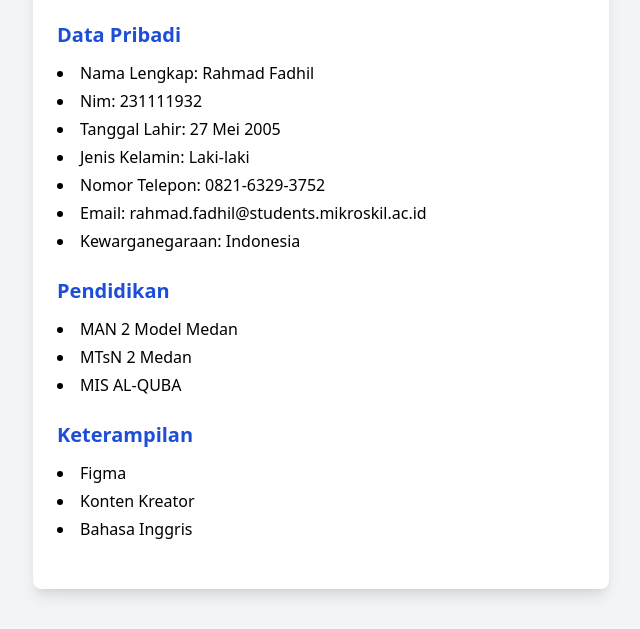
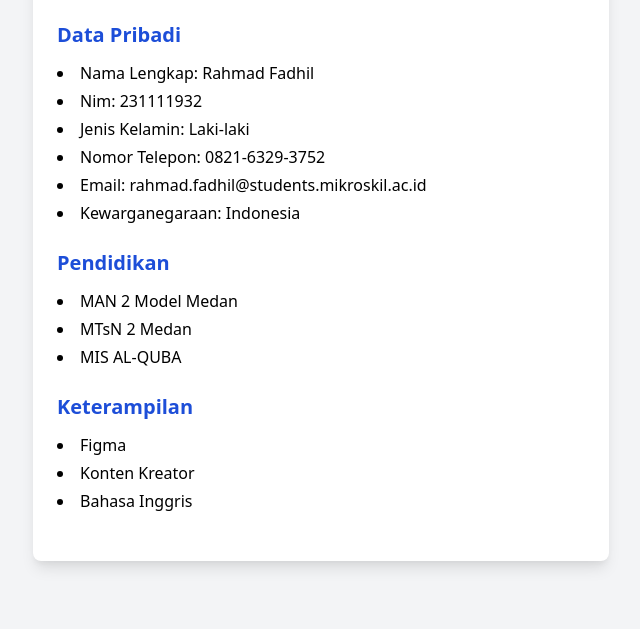
Before and after one commit to Rahmad-Fadhil/Kelompok-5, a plain HTML site: page 231111932-Rahmad_Fadhil/231111932-Rahmad Fadhil.html in a window 1280 px wide. Shown: the part 203-832 px from the top of the page, without its empty margins (319-959 px from the left). After the commit the page ends 804 px from the top, so only its background shows below. Drawn offline with nearby package versions, Linux system fonts and the light colour scheme.

Commit message:
Update 231111932-Rahmad Fadhil.html

```diff
--- a/231111932-Rahmad_Fadhil/231111932-Rahmad Fadhil.html
+++ b/231111932-Rahmad_Fadhil/231111932-Rahmad Fadhil.html
@@ -28,7 +28,6 @@
                 <ul class="list-disc list-inside">
                     <li class="mb-1"><span class="font-medium">Nama Lengkap</span>: Rahmad Fadhil</li>
                     <li class="mb-1"><span class="font-medium">Nim</span>: 231111932</li>
-                    <li class="mb-1"><span class="font-medium">Tanggal Lahir</span>: 27 Mei 2005</li>
                     <li class="mb-1"><span class="font-medium">Jenis Kelamin</span>: Laki-laki</li>
                     <li class="mb-1"><span class="font-medium">Nomor Telepon</span>: 0821-6329-3752</li>
                     <li class="mb-1"><span class="font-medium">Email</span>: rahmad.fadhil@students.mikroskil.ac.id</li>
```
